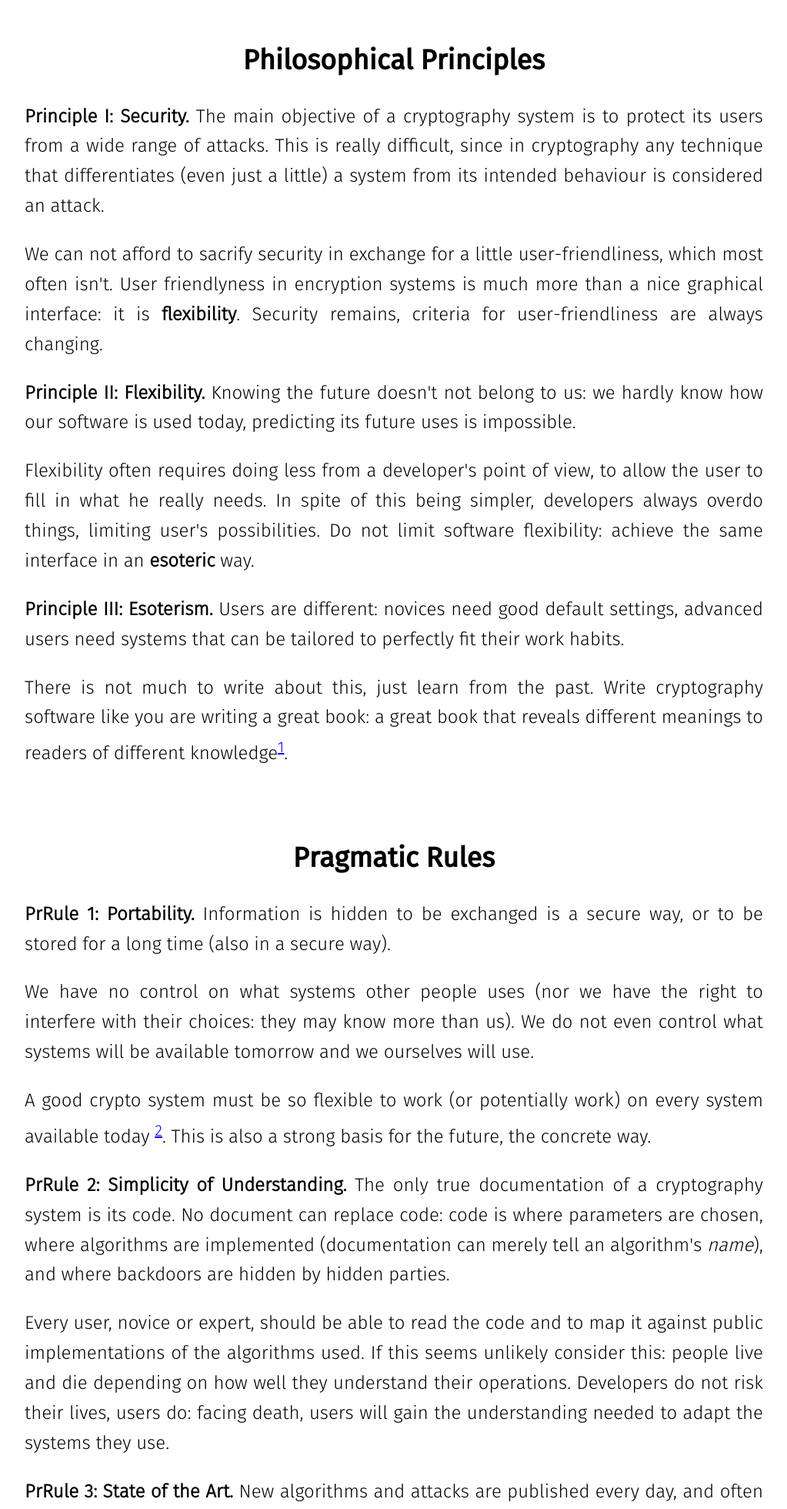
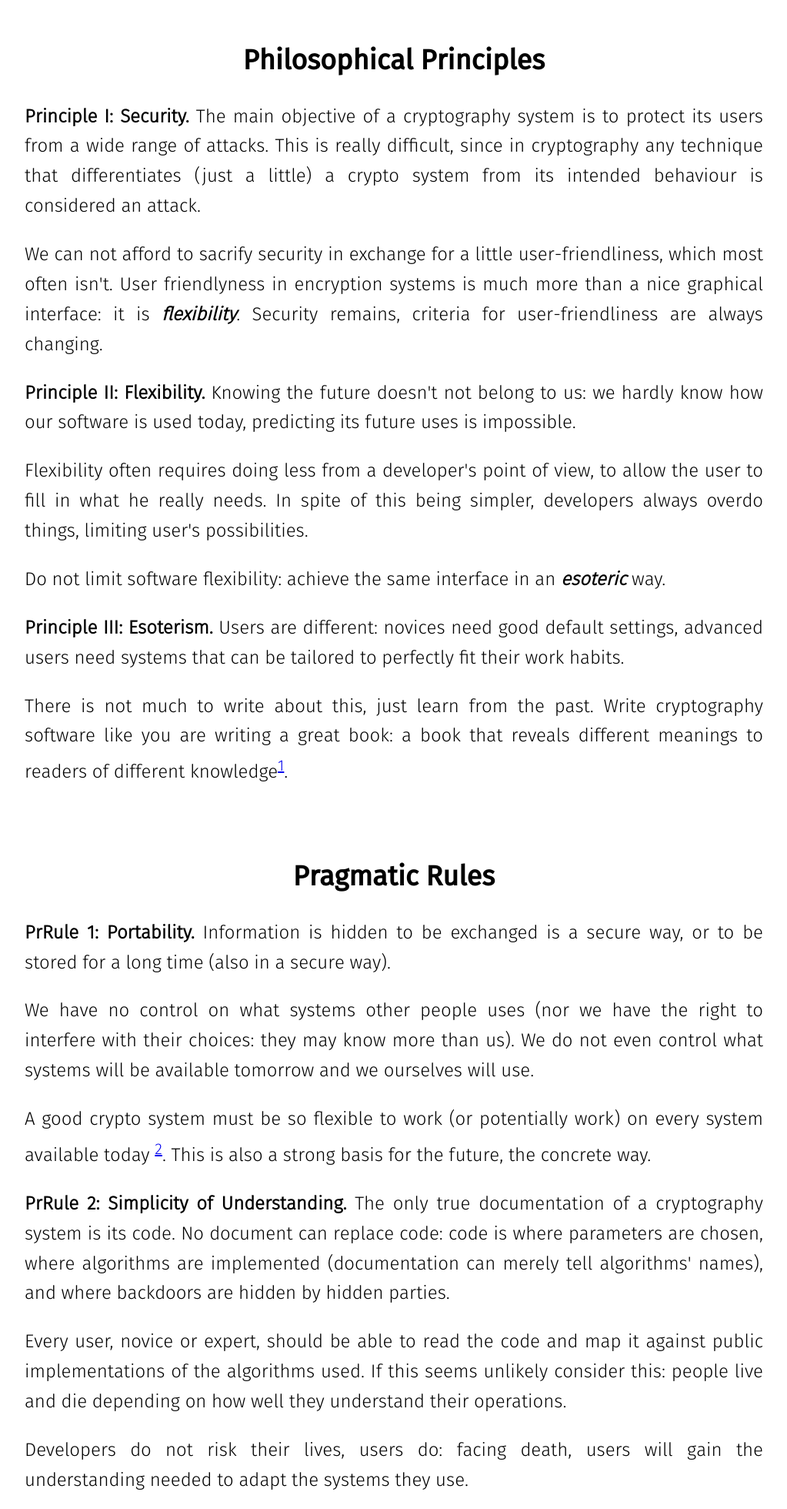
Before and after one commit to crossbowerbt/crossbowerbt.github.io, a plain HTML site: page encryption_manifesto.html in a window 1280 px wide. Shown: the part 1560-3520 px from the top of the page at 77% size, without its empty margins (128-1151 px from the left). Drawn offline with Linux system fonts and the light colour scheme.

Commit message:
Update encryption_manifesto.html
Final changes

```diff
--- a/encryption_manifesto.html
+++ b/encryption_manifesto.html
@@ -50,13 +50,13 @@
 
       <p>
 	<strong>Principle I: Security.</strong> The main objective of a cryptography system is to protect its users from
-	a wide range of attacks. This is really difficult, since in cryptography any technique that differentiates (even just a little)
-	a system from its intended behaviour is considered an attack.
+	a wide range of attacks. This is really difficult, since in cryptography any technique that differentiates (just a little)
+	a crypto system from its intended behaviour is considered an attack.
       </p>
 
       <p>
 	We can not afford to sacrify security in exchange for a little user-friendliness, which most often isn't.
-	User friendlyness in encryption systems is much more than a nice graphical interface: it is <strong>flexibility</strong>.
+	User friendlyness in encryption systems is much more than a nice graphical interface: it is <em><strong>flexibility</strong></em>.
 	Security remains, criteria for user-friendliness are always changing.
       </p>
 
@@ -68,7 +68,10 @@
       <p>
 	Flexibility often requires doing less from a developer's point of view, to allow the user to fill in what he really needs.
 	In spite of this being simpler, developers always overdo things, limiting user's possibilities.
-	Do not limit software flexibility: achieve the same interface in an <strong>esoteric</strong> way.
+      </p>
+
+      <p>
+	Do not limit software flexibility: achieve the same interface in an <em><strong>esoteric</strong></em> way.
       </p>
 
       <p>
@@ -78,7 +81,7 @@
 
       <p>
 	There is not much to write about this, just learn from the past.
-	Write cryptography software like you are writing a great book: a great book that reveals different meanings
+	Write cryptography software like you are writing a great book: a book that reveals different meanings
 	to readers of different knowledge<sup class="footnote"><span id="fn1r"></span><a href="#fn1">1</a></sup>.
       </p>
 
@@ -105,13 +108,17 @@
       <p>
 	<strong>PrRule 2: Simplicity of Understanding.</strong> The only true documentation of a cryptography system is its code.
 	No document can replace code: code is where parameters are chosen, where algorithms are implemented
-	(documentation can merely tell an algorithm's <em>name</em>), and where backdoors are hidden by hidden parties.
+	(documentation can merely tell algorithms' names), and where backdoors are hidden by hidden parties.
       </p>
 
       <p>
-	Every user, novice or expert, should be able to read the code and to map it against public
+	Every user, novice or expert, should be able to read the code and map it against public
 	implementations of the algorithms used. If this seems unlikely consider this: people live and die depending
-	on how well they understand their operations. Developers do not risk their lives, users do: facing death,
+	on how well they understand their operations.
+      </p>
+
+      <p>
+	Developers do not risk their lives, users do: facing death,
 	users will gain the understanding needed to adapt the systems they use.
       </p>
 
@@ -122,7 +129,7 @@
       </p>
 
       <p>
-	<strong>PrRule 4: Lightness.</strong> Cryptography software does not need a long and complicated code, an elegant kernel is better.
+	<strong>PrRule 4: Lightness.</strong> Cryptography does not need a long and complicated code, an elegant kernel is better.
 	Cryptography does not need hundred of library dependencies, just the essentials since each link can break the chain.
       </p>
 
```
